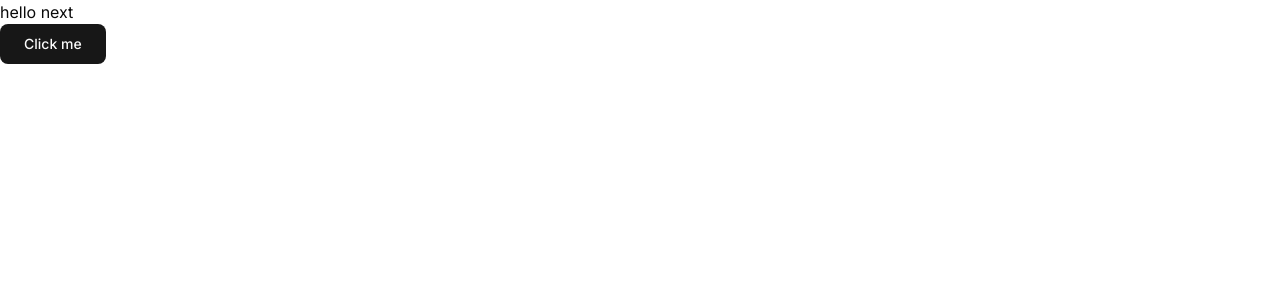
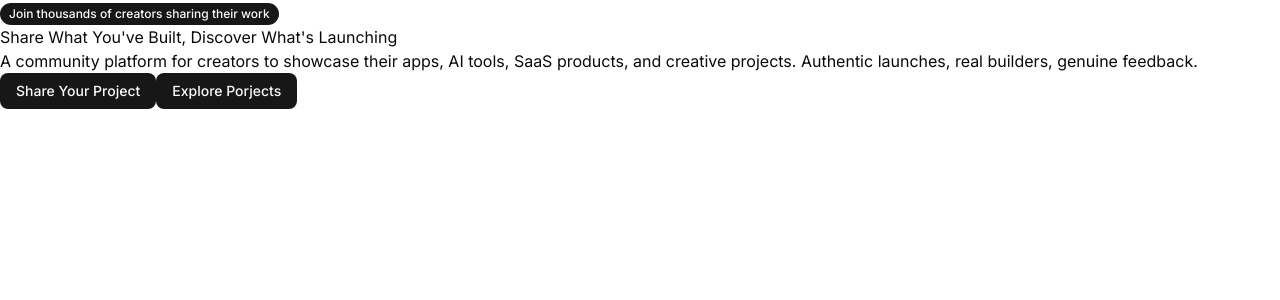
Before and after one commit to kachamachkov/ibuiltthis, a Next.js app: page / in a window 1280 px wide. Shown: the top 300 px of the page. Built offline with nearby package versions, Linux system fonts and the light colour scheme.

Commit message:
add shadcn badge; refactor hero page

```diff
--- a/app/page.tsx
+++ b/app/page.tsx
@@ -1,10 +1,18 @@
+import { Badge } from "@/components/ui/badge";
 import { Button } from "@/components/ui/button";
 
 export default function Home() {
   return (
     <div>
-      <h1>hello next</h1>
-      <Button size={"lg"}>Click me</Button>
+      <Badge>Join thousands of creators sharing their work</Badge>
+      <h1>Share What You&apos;ve Built, Discover What&apos;s Launching</h1>
+      <p>
+        A community platform for creators to showcase their apps, AI tools, SaaS
+        products, and creative projects. Authentic launches, real builders,
+        genuine feedback.
+      </p>
+      <Button>Share Your Project</Button>
+      <Button>Explore Porjects</Button>
     </div>
   );
 }
--- /dev/null
+++ b/components/ui/badge.tsx
@@ -0,0 +1,46 @@
+import * as React from "react"
+import { Slot } from "@radix-ui/react-slot"
+import { cva, type VariantProps } from "class-variance-authority"
+
+import { cn } from "@/lib/utils"
+
+const badgeVariants = cva(
+  "inline-flex items-center justify-center rounded-full border px-2 py-0.5 text-xs font-medium w-fit whitespace-nowrap shrink-0 [&>svg]:size-3 gap-1 [&>svg]:pointer-events-none focus-visible:border-ring focus-visible:ring-ring/50 focus-visible:ring-[3px] aria-invalid:ring-destructive/20 dark:aria-invalid:ring-destructive/40 aria-invalid:border-destructive transition-[color,box-shadow] overflow-hidden",
+  {
+    variants: {
+      variant: {
+        default:
+          "border-transparent bg-primary text-primary-foreground [a&]:hover:bg-primary/90",
+        secondary:
+          "border-transparent bg-secondary text-secondary-foreground [a&]:hover:bg-secondary/90",
+        destructive:
+          "border-transparent bg-destructive text-white [a&]:hover:bg-destructive/90 focus-visible:ring-destructive/20 dark:focus-visible:ring-destructive/40 dark:bg-destructive/60",
+        outline:
+          "text-foreground [a&]:hover:bg-accent [a&]:hover:text-accent-foreground",
+      },
+    },
+    defaultVariants: {
+      variant: "default",
+    },
+  }
+)
+
+function Badge({
+  className,
+  variant,
+  asChild = false,
+  ...props
+}: React.ComponentProps<"span"> &
+  VariantProps<typeof badgeVariants> & { asChild?: boolean }) {
+  const Comp = asChild ? Slot : "span"
+
+  return (
+    <Comp
+      data-slot="badge"
+      className={cn(badgeVariants({ variant }), className)}
+      {...props}
+    />
+  )
+}
+
+export { Badge, badgeVariants }
```
